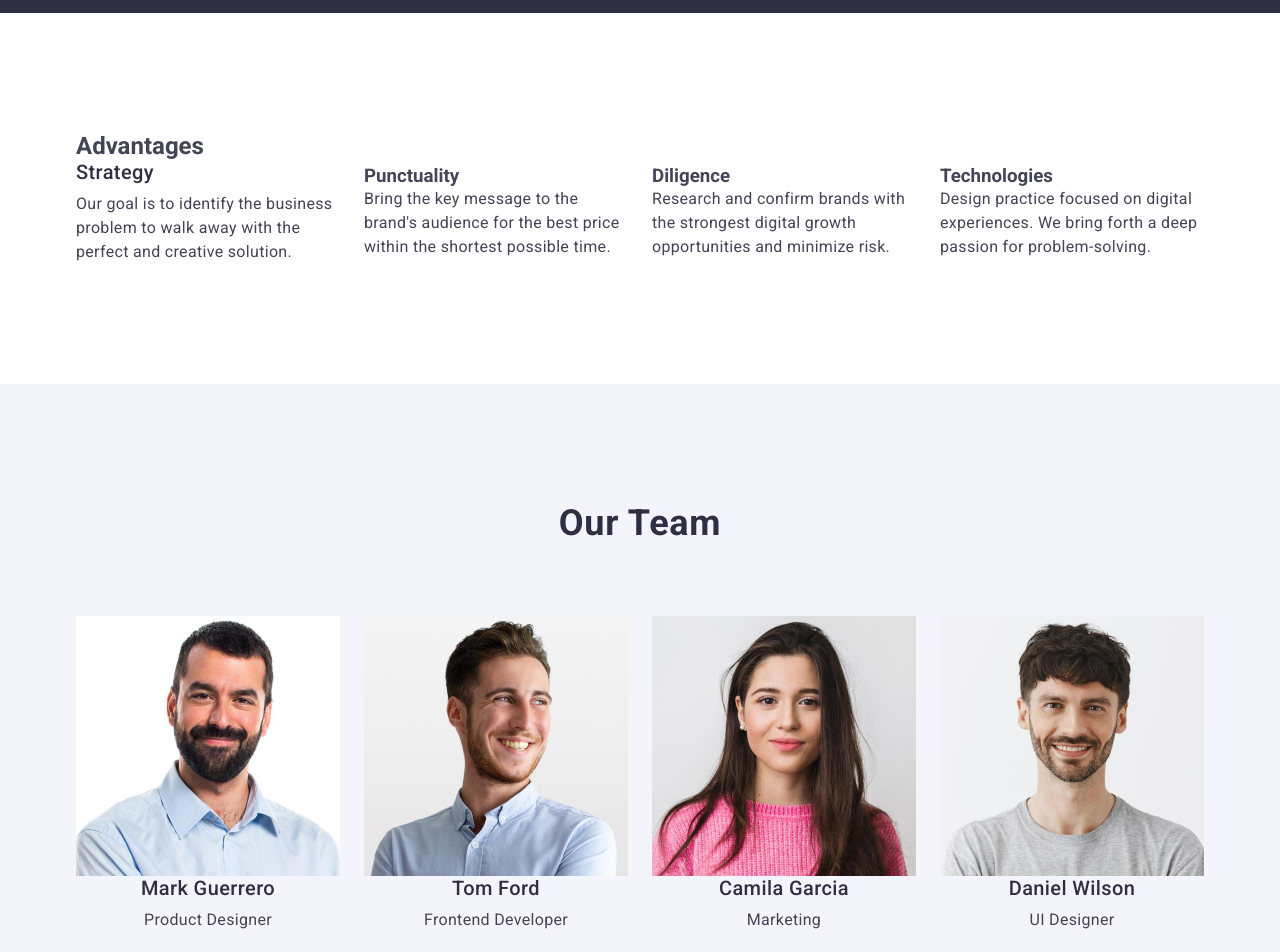
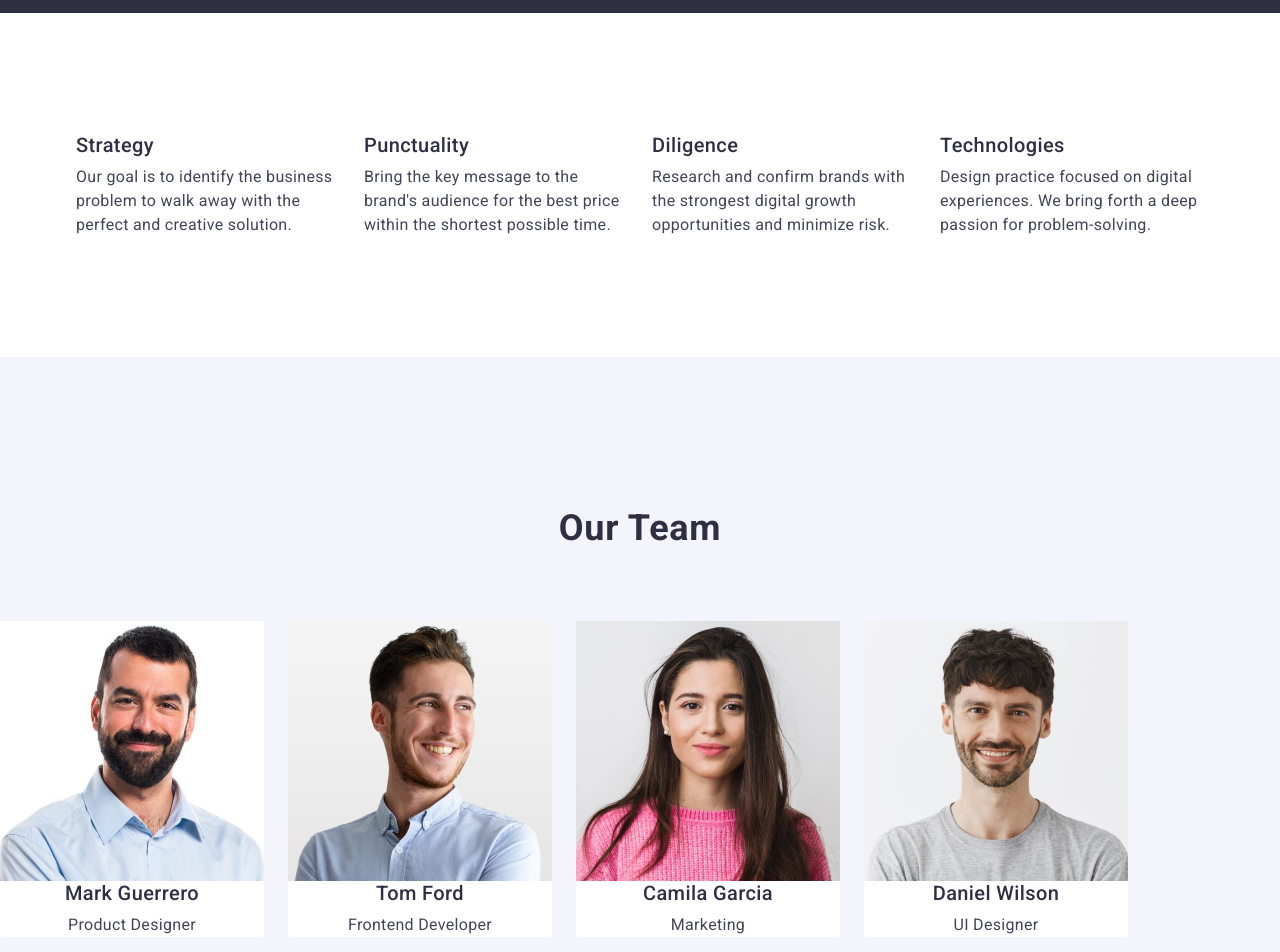
Before and after one commit to Kaassspeerr/goit-markup-hw-06, a plain HTML site: page index.html in a window 1280 px wide. Shown: the part 660-1612 px from the top of the page. Drawn offline with nearby package versions, Linux system fonts and the light colour scheme.

Commit message:
fix text

```diff
--- a/css/styles.css
+++ b/css/styles.css
@@ -40,6 +40,7 @@ button {
     letter-spacing: 0.03em;
     text-transform: uppercase;
     color: #4d5ae5;
+    margin-right: 76px;
 }
 
 .logo-text {
@@ -185,7 +186,6 @@ button {
     overflow: hidden;
 }
 
-.advantages-h {}
 
 .advantages-list {
     display: flex;
@@ -216,6 +216,9 @@ button {
 
 /* Team */
 
+.container-team {
+padding: 32px 0;
+    }
 .team {
     background-color: #f4f4fd;
     padding: 120px 0;
@@ -238,7 +241,7 @@ button {
     gap: 24px;
 }
 
-.team-list-iteam {
+.team-list-item {
     background-color: #fff;
     border-radius: 0px 0px 4px 4px;
 }
--- a/index.html
+++ b/index.html
@@ -68,7 +68,7 @@
 
       <section class="advantages">
         <div class="container">
-          <h2 class="advantages-h">Advantages</h2>
+          <h2 class="visually-hidden">Advantages</h2>
           <ul class="advantages-list">
             <li class="advantages-list-item">
               <h3 class="advantages-title">Strategy</h3>
@@ -78,21 +78,21 @@
               </p>
             </li>
             <li class="advantages-list-item">
-              <h3 class="advantages-titel">Punctuality</h3>
+              <h3 class="advantages-title">Punctuality</h3>
               <p class="advantages-text">
                 Bring the key message to the brand's audience for the best price
                 within the shortest possible time.
               </p>
             </li>
             <li class="advantages-list-item">
-              <h3 class="advantages-titel">Diligence</h3>
+              <h3 class="advantages-title">Diligence</h3>
               <p class="advantages-text">
                 Research and confirm brands with the strongest digital growth
                 opportunities and minimize risk.
               </p>
             </li>
             <li class="advantages-list-item">
-              <h3 class="advantages-titel">Technologies</h3>
+              <h3 class="advantages-title">Technologies</h3>
               <p class="advantages-text">
                 Design practice focused on digital experiences. We bring forth a
                 deep passion for problem-solving.
@@ -103,7 +103,7 @@
       </section>
 
       <section class="team">
-        <div class="container">
+        <div class="container-team">
           <h2 class="team-title">Our Team</h2>
           <ul class="team-list">
             <li class="team-list-item">
```
